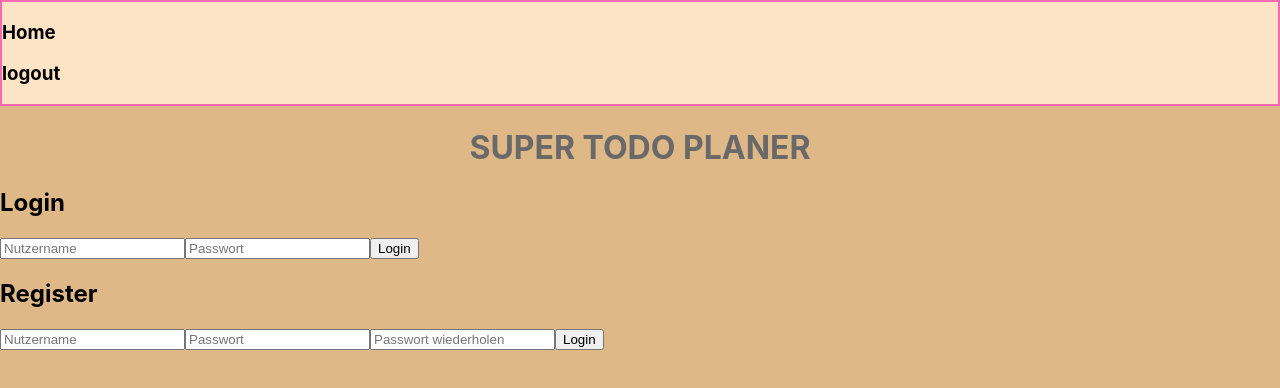
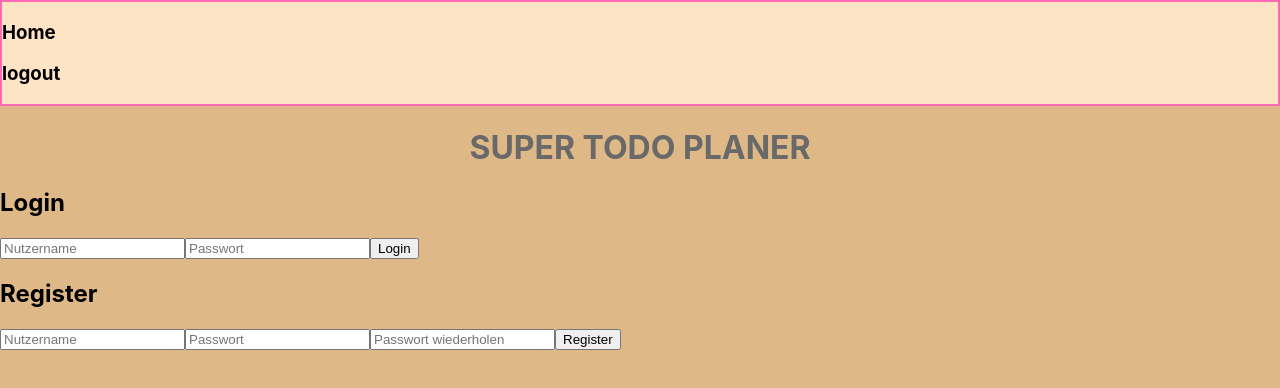
Before and after one commit to Droggelbecher92/ToDoApp-Java-22-1, a React (Create React App) app in the folder frontend/: page /login in a window 1280 px wide. Shown: the top 388 px of the page. Built offline with nearby package versions, Linux system fonts and the light colour scheme.

Commit message:
update env

```diff
--- a/frontend/src/components/LoginForm.tsx
+++ b/frontend/src/components/LoginForm.tsx
@@ -45,7 +45,7 @@
                 <input type="text" placeholder={'Nutzername'} value={registerUsername} onChange={ev => setRegisterUsername(ev.target.value)}/>
                 <input type='password' placeholder={'Passwort'} value={registerPasswordOne} onChange={ev => setRegisterPasswordOne(ev.target.value)}/>
                 <input type='password' placeholder={'Passwort wiederholen'} value={registerPasswordTwo} onChange={ev => setRegisterPasswordTwo(ev.target.value)}/>
-                <button type={'submit'}>Login</button>
+                <button type={'submit'}>Register</button>
             </form>
             {error && <h2>{error}</h2>}
         </div>
```
